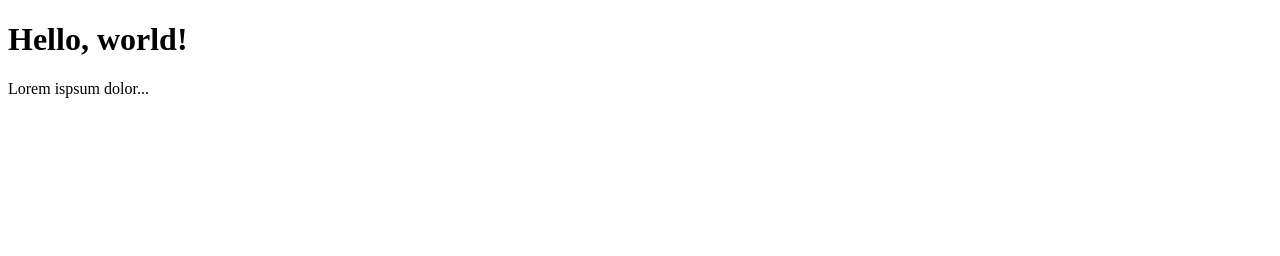
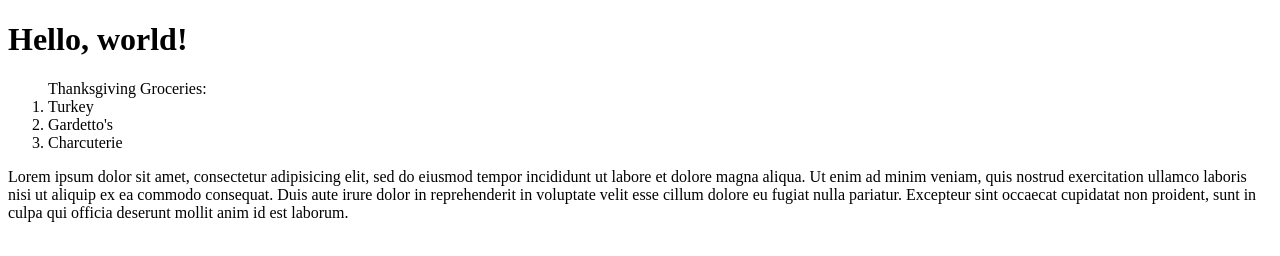
Before and after one commit to scottgit1010/My-Name, a plain HTML site: page Index.html in a window 1280 px wide. Drawn offline with Linux system fonts and the light colour scheme.

Commit message:
Update Index.html

```diff
--- a/Index.html
+++ b/Index.html
@@ -5,6 +5,18 @@
   </head>
   <body>
     <h1>Hello, world!</h1>
-    <p> Lorem ispsum dolor...</p>
+    <ol>
+      Thanksgiving Groceries:
+      <li>Turkey</li>
+      <li>Gardetto's</li>
+      <li>Charcuterie</li>
+    </ol>
+    <p>Lorem ipsum dolor sit amet, consectetur adipisicing elit, sed do eiusmod
+    tempor incididunt ut labore et dolore magna aliqua. Ut enim ad minim veniam,
+    quis nostrud exercitation ullamco laboris nisi ut aliquip ex ea commodo
+    consequat. Duis aute irure dolor in reprehenderit in voluptate velit esse
+    cillum dolore eu fugiat nulla pariatur. Excepteur sint occaecat cupidatat non
+    proident, sunt in culpa qui officia deserunt mollit anim id est laborum.</p>
+
   </body>
 </html>
```
